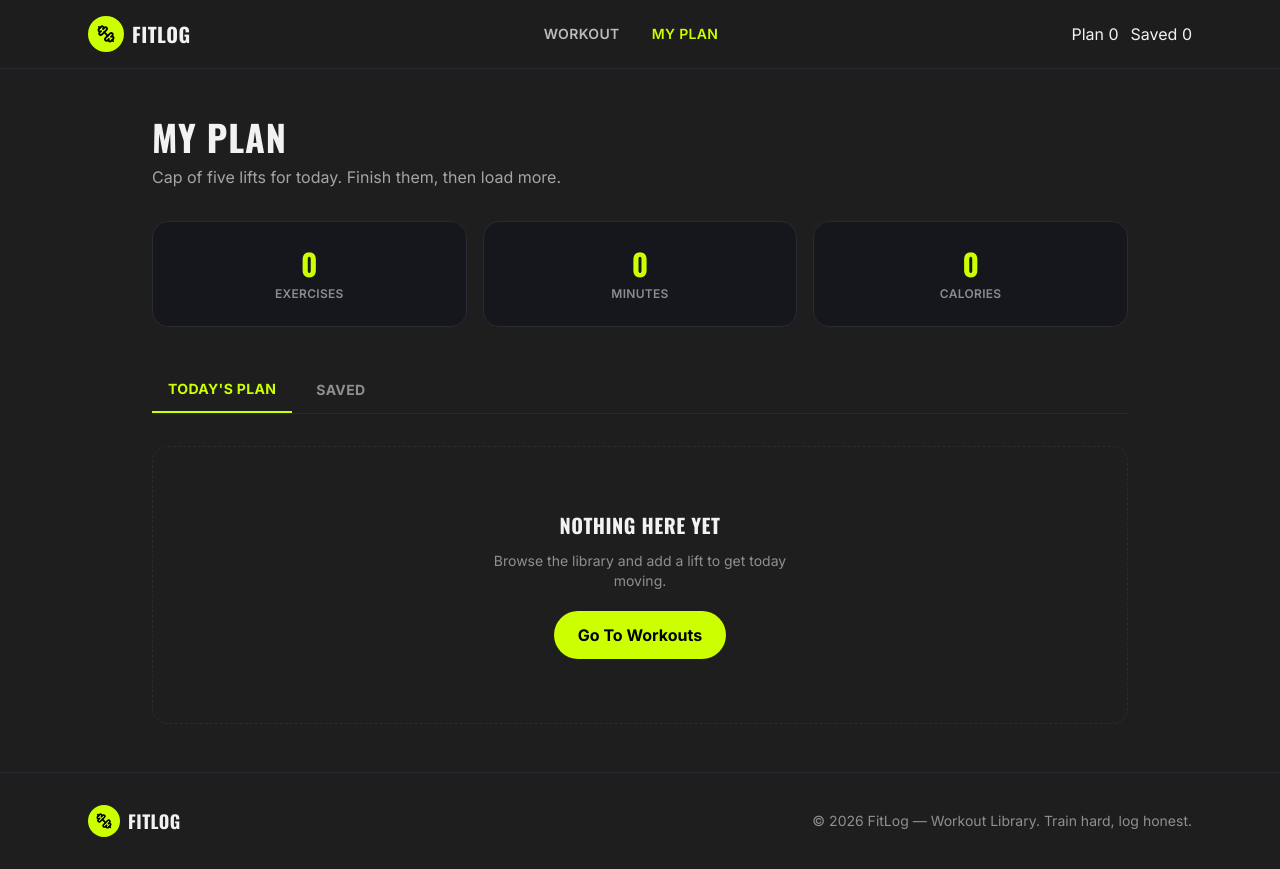
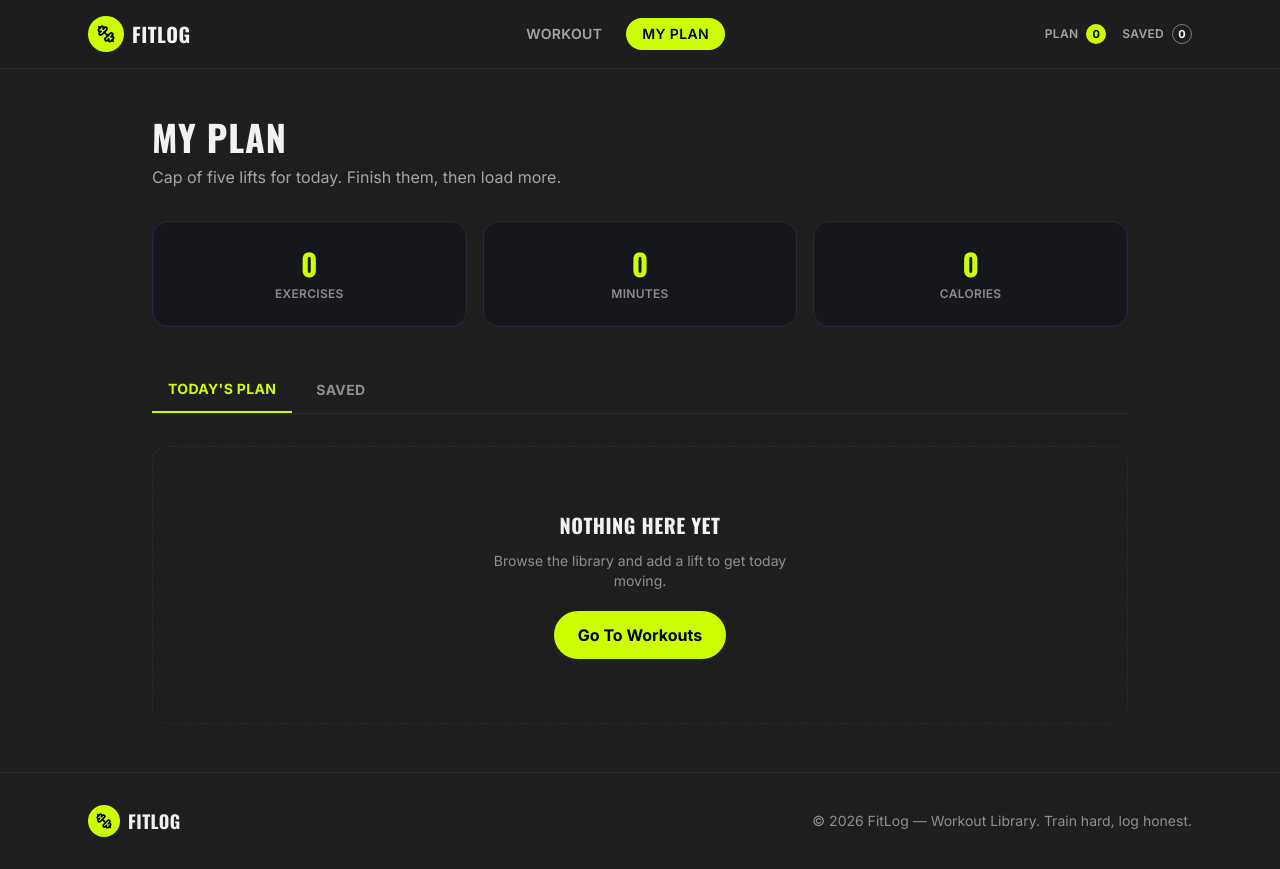
Before and after one commit to Armans07/fitlog, a Next.js app: page /my-plan in a window 1280 px wide. Built offline with nearby package versions, Linux system fonts and the light colour scheme.

Commit message:
feat: redesign navbar with pill nav links and circular plan/saved badges

```diff
--- a/components/Navbar.js
+++ b/components/Navbar.js
@@ -24,7 +24,7 @@ export default function Navbar() {
           FitLog
         </Link>
 
-        <nav className="hidden items-center gap-8 md:flex">
+        <nav className="hidden items-center gap-2 md:flex">
           {links.map((link) => {
             const isActive =
               link.href === "/my-plan"
@@ -34,11 +34,7 @@ export default function Navbar() {
               <Link
                 key={link.label}
                 href={link.href}
-                className={`text-sm font-semibold uppercase tracking-wide transition ${
-                  isActive
-                    ? "text-accent"
-                    : "text-white/70 hover:text-white"
-                }`}
+                className={isActive ? "nav-link-active" : "nav-link-inactive"}
               >
                 {link.label}
               </Link>
@@ -46,18 +42,24 @@ export default function Navbar() {
           })}
         </nav>
 
-        <div className="flex items-center gap-3">
-          <Link href="/my-plan" className="badge-filled">
-            Plan {plan.length}
+        <div className="flex items-center gap-4">
+          <Link href="/my-plan" className="flex items-center gap-2">
+            <span className="text-xs font-semibold uppercase tracking-wide text-white/60">
+              Plan
+            </span>
+            <span className="badge-dot-filled">{plan.length}</span>
           </Link>
-          <Link href="/my-plan" className="badge-outline">
-            Saved {saved.length}
+          <Link href="/my-plan" className="flex items-center gap-2">
+            <span className="text-xs font-semibold uppercase tracking-wide text-white/60">
+              Saved
+            </span>
+            <span className="badge-dot-outline">{saved.length}</span>
           </Link>
         </div>
       </div>
 
       {/* simple mobile nav row under the main bar */}
-      <nav className="flex items-center justify-center gap-6 border-t border-line py-2 md:hidden">
+      <nav className="flex items-center justify-center gap-3 border-t border-line py-2 md:hidden">
         {links.map((link) => {
           const isActive =
             link.href === "/my-plan" ? pathname === "/my-plan" : pathname === "/";
@@ -65,9 +67,11 @@ export default function Navbar() {
             <Link
               key={link.label}
               href={link.href}
-              className={`text-xs font-semibold uppercase tracking-wide ${
-                isActive ? "text-accent" : "text-white/70"
-              }`}
+              className={
+                isActive
+                  ? "nav-link-active text-xs"
+                  : "nav-link-inactive text-xs"
+              }
             >
               {link.label}
             </Link>
```
